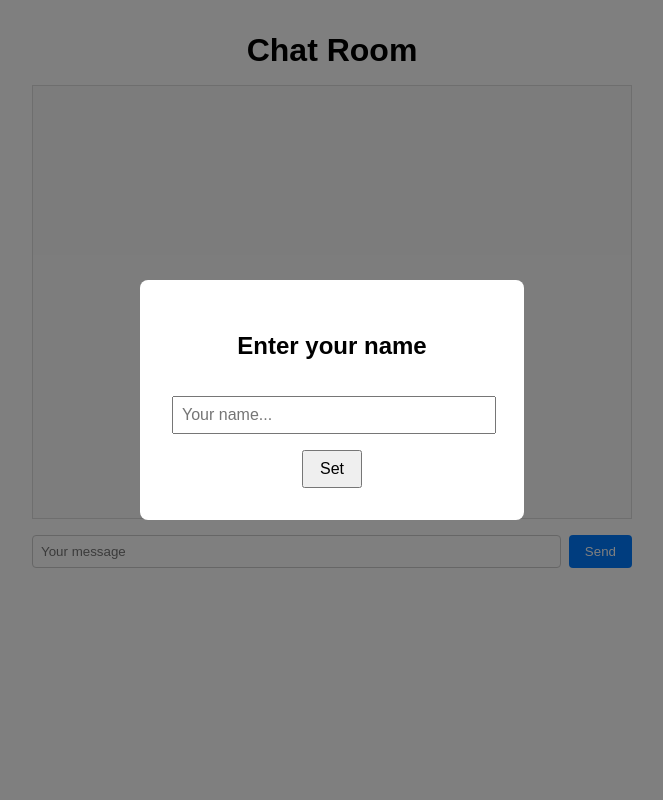
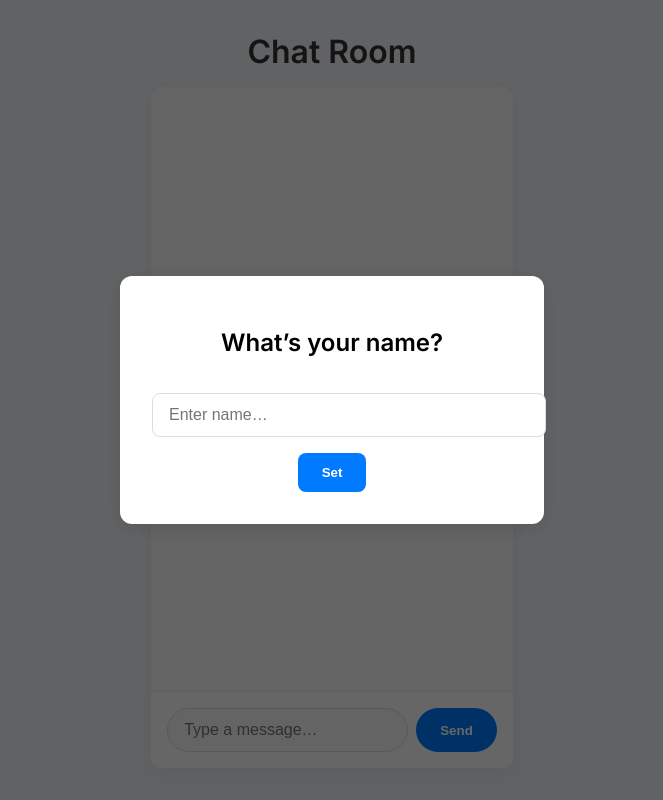
Before and after one commit to Sanji-M/SanjiChat, a Django app: page /chat/ in a window 1280 px wide. Shown: the whole page, without its empty margins (308-971 px from the left). Run offline with Django 5.2, Linux system fonts and the light colour scheme; data that the repository does not hold is empty.

Commit message:
🎨 UI refresh: modern Inter font, bubbles, shadows

```diff
--- a/chat/templates/chat/chat.html
+++ b/chat/templates/chat/chat.html
@@ -4,24 +4,36 @@
 <head>
   <meta charset="UTF-8"/>
   <title>Chat Room</title>
+
+  <!-- Google Font -->
+  <link
+    href="https://fonts.googleapis.com/css2?family=Inter:wght@400;600&display=swap"
+    rel="stylesheet"
+  />
+
   <style>
+    /* Base */
     body {
-      font-family: sans-serif;
-      max-width: 600px;
-      margin: 2rem auto;
-      padding: 0 1rem;
+      font-family: 'Inter', sans-serif;
+      background: #f2f5f8;
+      margin: 0;
+      padding: 0;
+      display: flex;
+      flex-direction: column;
+      min-height: 100vh;
     }
     h1 {
       text-align: center;
-      margin-bottom: 1rem;
+      margin: 2rem 0 1rem;
+      color: #333;
+      font-weight: 600;
     }
 
-    /* Overlay for the name prompt */
+    /* Name-prompt overlay */
     #name-prompt {
       position: fixed;
-      top: 0; left: 0;
-      width: 100%; height: 100%;
-      background: rgba(0,0,0,0.5);
+      inset: 0;
+      background: rgba(0, 0, 0, 0.6);
       display: flex;
       align-items: center;
       justify-content: center;
@@ -30,100 +42,153 @@
     #name-prompt .box {
       background: #fff;
       padding: 2rem;
-      border-radius: 8px;
+      border-radius: 12px;
+      width: 90%;
+      max-width: 360px;
+      box-shadow: 0 4px 20px rgba(0,0,0,0.1);
       text-align: center;
-      width: 90%;
-      max-width: 320px;
     }
     #name-prompt input {
-      width: calc(100% - 1rem);
-      padding: 0.5rem;
+      width: 100%;
+      padding: 0.75rem 1rem;
       margin-top: 1rem;
+      border: 1px solid #ddd;
+      border-radius: 8px;
       font-size: 1rem;
+      outline: none;
     }
     #name-prompt button {
       margin-top: 1rem;
-      padding: 0.5rem 1rem;
-      font-size: 1rem;
+      padding: 0.75rem 1.5rem;
+      background: #007bff;
+      color: #fff;
+      border: none;
+      border-radius: 8px;
       cursor: pointer;
+      font-weight: 600;
+      transition: background 0.2s;
+    }
+    #name-prompt button:hover {
+      background: #0056b3;
     }
 
-    #messages {
-      min-height: 50vh;
-      border: 1px solid #ddd;
-      padding: 1rem;
-      background: #fafafa;
-      overflow-y: auto;
-      margin-bottom: 1rem;
+    /* Chat container */
+    #chat-container {
+      flex: 1;
+      max-width: 600px;
+      margin: 0 auto 2rem;
+      background: #fff;
+      border-radius: 12px;
+      box-shadow: 0 4px 20px rgba(0,0,0,0.05);
+      display: flex;
+      flex-direction: column;
+      overflow: hidden;
     }
 
+    /* Message area */
+    #messages {
+      flex: 1;
+      padding: 1.5rem;
+      overflow-y: auto;
+      display: flex;
+      flex-direction: column;
+      gap: 0.75rem;
+      background: #fafafa;
+    }
+    .message {
+      padding: 1rem;
+      background: #e4e6eb;
+      border-radius: 12px;
+      max-width: 75%;
+      box-shadow: 0 1px 3px rgba(0,0,0,0.1);
+      color: #333;
+      line-height: 1.4;
+    }
+
+    /* Custom scrollbar */
+    #messages::-webkit-scrollbar {
+      width: 8px;
+    }
+    #messages::-webkit-scrollbar-thumb {
+      background: #ccc;
+      border-radius: 4px;
+    }
+
+    /* Send form */
     #sendForm {
       display: flex;
       gap: 0.5rem;
+      padding: 1rem;
+      border-top: 1px solid #eee;
+      background: #fff;
     }
     #sendForm input {
       flex: 1;
-      padding: 0.5rem;
-      border: 1px solid #ccc;
-      border-radius: 4px;
+      padding: 0.75rem 1rem;
+      border: 1px solid #ddd;
+      border-radius: 30px;
       outline: none;
+      background: #fafafa;
+      font-size: 1rem;
     }
     #sendForm button {
       background: #007bff;
-      color: white;
+      color: #fff;
       border: none;
-      padding: 0.5rem 1rem;
-      border-radius: 4px;
+      padding: 0.75rem 1.5rem;
+      border-radius: 30px;
       cursor: pointer;
+      font-weight: 600;
+      transition: background 0.2s, transform 0.1s;
     }
     #sendForm button:hover {
       background: #0056b3;
+      transform: translateY(-1px);
     }
   </style>
 </head>
 <body>
+
   <h1>Chat Room</h1>
 
-  <!-- Name Prompt Overlay -->
+  <!-- Name Prompt -->
   <div id="name-prompt">
     <div class="box">
-      <h2>Enter your name</h2>
-      <input id="name-input" placeholder="Your name..." autocomplete="off"/>
+      <h2>What’s your name?</h2>
+      <input id="name-input" placeholder="Enter name…" autocomplete="off"/>
       <button id="set-name">Set</button>
     </div>
   </div>
 
-  <!-- Message History -->
+  <!-- Main Chat -->
+  <div id="chat-container">
     <div id="messages">
       {% for msg in messages %}
-      <div data-id="{{ msg.id }}">
+        <div class="message" data-id="{{ msg.id }}">
           <strong>{{ msg.username }}:</strong> {{ msg.content }}
         </div>
       {% endfor %}
     </div>
 
-  <!-- Send Form -->
     <form id="sendForm" method="post" action="{% url 'chat' %}">
       {% csrf_token %}
       <input type="hidden" name="username" id="username-input"/>
-    <input name="content" placeholder="Your message" autocomplete="off" required/>
+      <input name="content" placeholder="Type a message…" autocomplete="off" required/>
       <button type="submit">Send</button>
     </form>
+  </div>
 
   <script>
-    // 1. Handle one-time name prompt
+    // Name prompt logic (unchanged)
     const promptEl = document.getElementById('name-prompt');
     const nameInput = document.getElementById('name-input');
     const setBtn   = document.getElementById('set-name');
     const hiddenUsername = document.getElementById('username-input');
-
-    // If we already have a name stored, skip overlay
     let username = localStorage.getItem('chat_username');
     if (username) {
       promptEl.style.display = 'none';
       hiddenUsername.value = username;
     }
-
     setBtn.addEventListener('click', () => {
       username = nameInput.value.trim() || 'Anonymous';
       localStorage.setItem('chat_username', username);
@@ -131,41 +196,33 @@
       promptEl.style.display = 'none';
     });
 
-    // 2. Polling for new messages
+    // Polling + pop sound logic (unchanged)
     const container = document.getElementById('messages');
     let lastId = 0;
     container.querySelectorAll('[data-id]').forEach(el => {
-      lastId = Math.max(lastId, Number(el.dataset.id));
+      lastId = Math.max(lastId, +el.dataset.id);
     });
-
     async function fetchNew() {
       try {
         const res = await fetch(`/api/messages/?since=${lastId}`);
         if (!res.ok) return;
-        const msgs = await res.json();
-        msgs.forEach(m => {
-          const div = document.createElement('div');
-          div.dataset.id = m.id;
-          div.innerHTML = `<strong>${m.username}:</strong> ${m.content}`;
-          container.appendChild(div);
+        (await res.json()).forEach(m => {
+          const d = document.createElement('div');
+          d.className = 'message';
+          d.dataset.id = m.id;
+          d.innerHTML = `<strong>${m.username}:</strong> ${m.content}`;
+          container.appendChild(d);
           lastId = m.id;
         });
         container.scrollTop = container.scrollHeight;
-      } catch (err) {
-        console.error('Polling error:', err);
+      } catch (e) { console.error(e); }
     }
-    }
-
-    // Start polling
     fetchNew();
     setInterval(fetchNew, 2000);
 
-    // 3. Play pop sound on send
     const pop = new Audio("{% static 'chat/pop.mp3' %}");
-    document.getElementById('sendForm').addEventListener('submit', () => {
-      pop.currentTime = 0;
-      pop.play();
-    });
+    document.getElementById('sendForm')
+      .addEventListener('submit', () => { pop.currentTime = 0; pop.play(); });
   </script>
 </body>
 </html>
```
Lines whose indentation alone changed are shown as unchanged.
